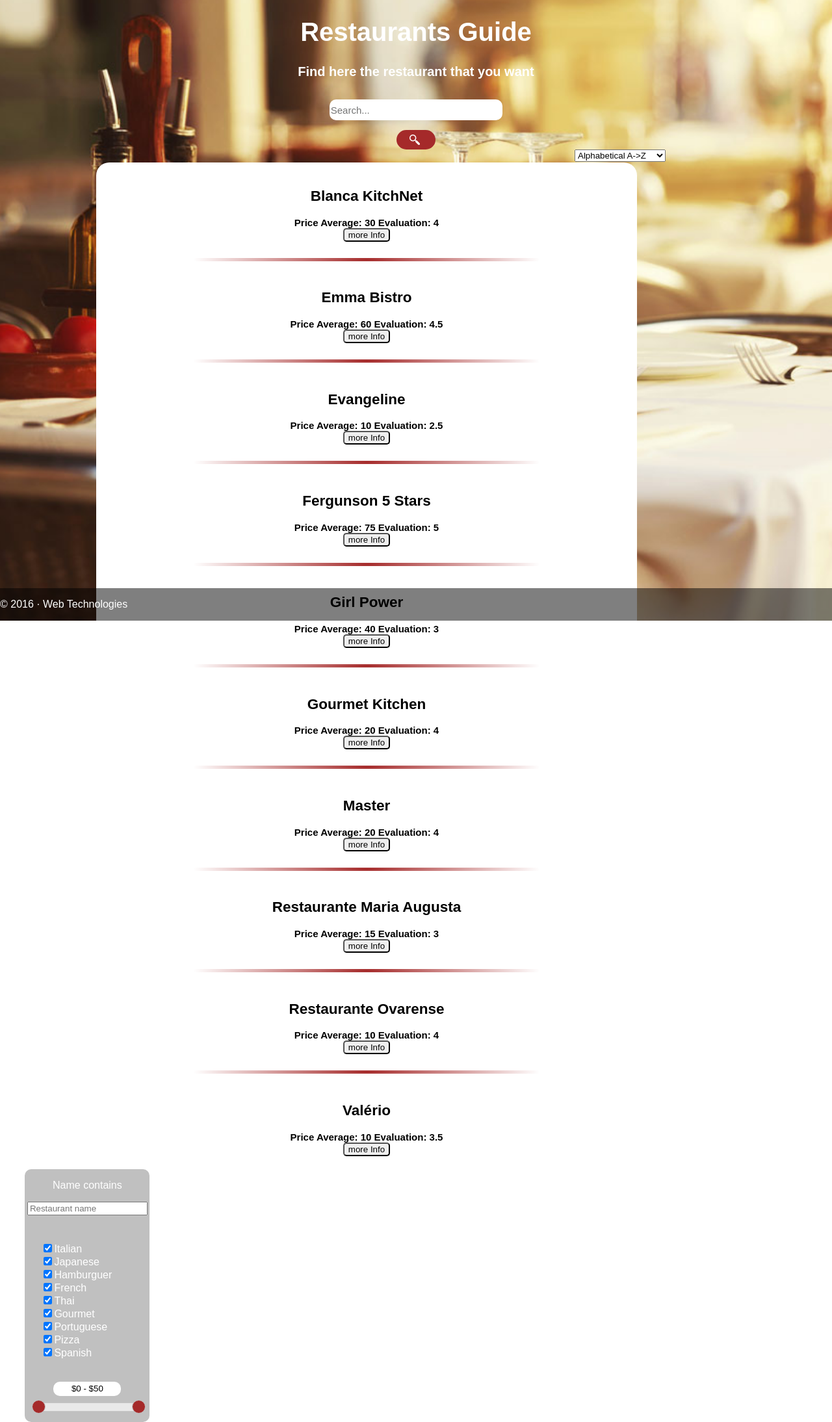
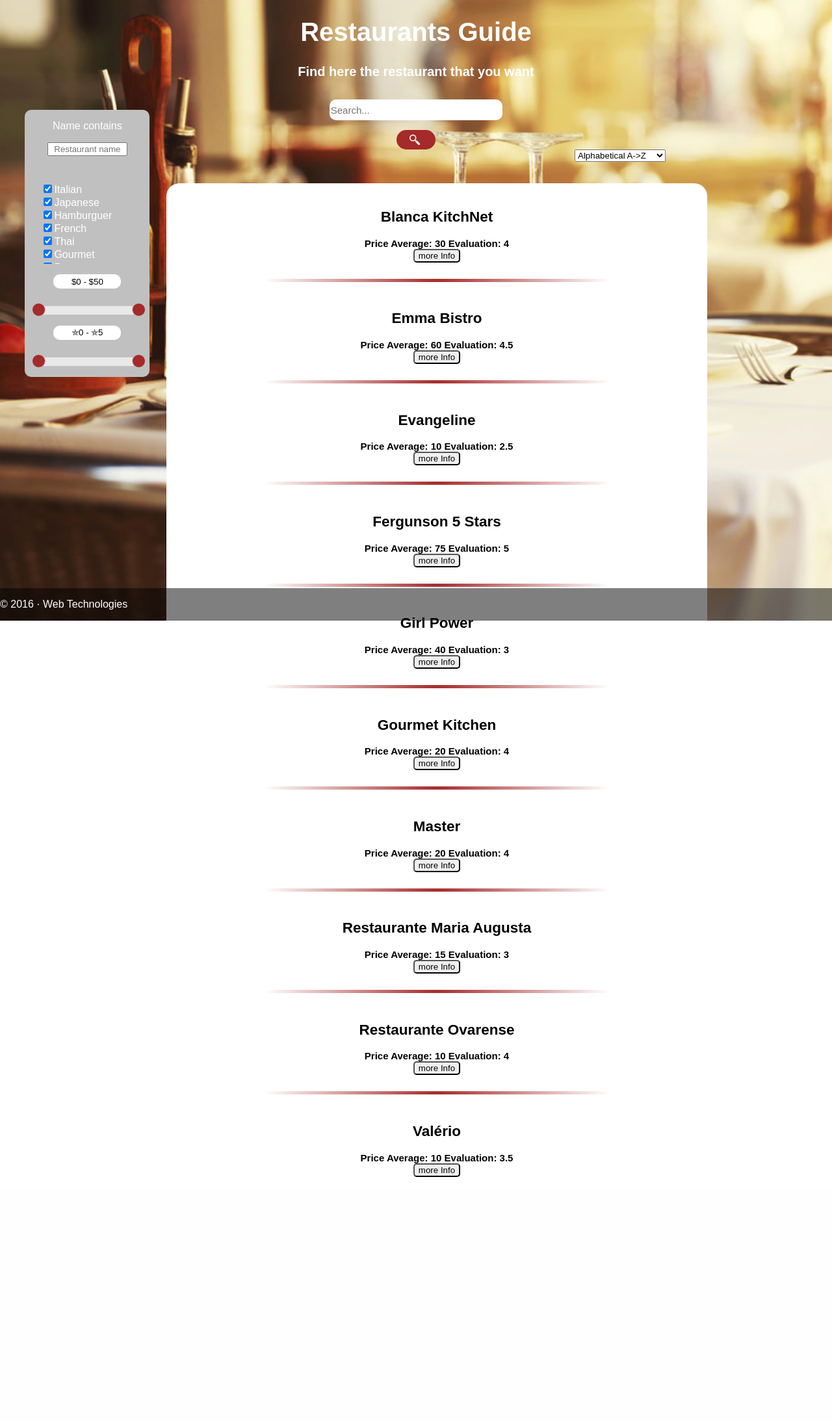
Before and after one commit to saracouto1318/LTW, a PHP site: page /initial.php in a window 1280 px wide. Shown: the part 111-2299 px from the top of the page at 65% size. After the commit the page ends 1922 px from the top, so only its background shows below. Run offline with PHP 8.4, Linux system fonts and the light colour scheme; a user stored in the database is signed in; data comes from the database, SQL or seed files in the repository; some libraries are stand-ins or nearby versions.

Commit message:
bug in double slider

```diff
--- a/css/Style.css
+++ b/css/Style.css
@@ -218,6 +218,11 @@ footer p {
 	text-align: center;
 }
 
+#restaurantName{
+	width: 60%;
+	text-align: center;
+}
+
 .restaurantName{
 	margin: 40px 0px 0px 10px;
 	float: left;
@@ -230,7 +235,12 @@ footer p {
 }
 
 .categoryParameter{
-
+	overflow-y: scroll;
+	padding: 25px 25px 25px 25px;
+	/*display: table;*/
+	text-align: left;
+	margin-bottom: 10px;
+	height: 100px;
 }
 
 .avg{
@@ -340,6 +350,9 @@ footer p {
 	padding: 0;
 	margin-top: 20px;
 	margin-right: 300px;
+	position: absolute;
+	left: 20%;
+	top: 35%;
 }
 
 #restaurantsIndividuals li{
@@ -437,32 +450,30 @@ footer p {
 	min-height: 120px;
 	margin: auto;
 	text-align: center;
-	position: relative;
+	position:fixed;
 	display: block;
 	left: 3%;
+	top: 35%;
 	min-width: 15%;
 }
 
-#categories{
-	padding: 25px 0px 25px 25px;
-	display: table;
-	text-align: left;
-	margin-bottom: 10px;
-}
-
-#amount{
+.amount{
 	border-radius: 10px;
 	border: none;
 	height: 20px;
 	width: 100px;
-	margin: 0px 40px 10px 40px;
+	margin: 0 40px 10px 40px;
 	text-align: center;
 }
 
 #priceHandle{
 	background-color: #A52A2A;
 	border-radius: 20px 20px 20px 20px;
+}
 
+#evalHandle{
+	background-color: #A52A2A;
+	border-radius: 20px 20px 20px 20px;
 }
 
 #secondSliderHandle{
@@ -520,12 +531,6 @@ footer p {
 	border-color: #00AAFF;
 }
 
-.ui-slider-handle {
-	text-align: center;
-	border-radius: 48px;
-	background-color: #000;
-}
-
 .picture{
 	border-radius: 50%;
 	margin-top: 10px;
--- a/js/data.js
+++ b/js/data.js
@@ -121,12 +121,29 @@ function createSliders() {
         max: 50,
         values: [0, 50],
         slide: function(event, ui) {
-            $("#amount").val("$" + ui.values[0] + " - $" + ui.values[1]);
+            $("#priceAmount").val("$" + ui.values[0] + " - $" + ui.values[1]);
+            values = ui;
             getRestaurants();
         }
     });
-    $("#amount").val("$" + $("#priceRange").slider("values", 0) +
+    $("#priceAmount").val("$" + $("#priceRange").slider("values", 0) +
         " - $" + $("#priceRange").slider("values", 1));
+
+
+    $("#evalRange").slider({
+        range: true,
+        min: 0,
+        max: 5,
+        values: [0, 5],
+        slide: function(event, ui) {
+            $("#evalAmount").val(String.fromCharCode(9956) + ui.values[0] + " - " + String.fromCharCode(9956) + ui.values[1]);
+            $("#evalRange").attr("values", ui);
+            console.log($("#evalRange").slider("values"));
+            getRestaurants();
+        }
+    });
+    $("#evalAmount").val(String.fromCharCode(9956) + $("#evalRange").slider("values", 0) +
+        " - " + String.fromCharCode(9956) + $("#evalRange").slider("values", 1));
 
     $("span").attr("id", "secondSliderHandle");
 }
--- a/js/restaurantQueries.js
+++ b/js/restaurantQueries.js
@@ -1,11 +1,12 @@
 /**
  *  Methods and queries related to restaurant searching
  */
-function getRestaurants() {
+function getRestaurants(){
     var query = " SELECT * FROM (SELECT DISTINCT name, evaluation, priceAVG FROM restaurant JOIN restaurantCategory USING(email) JOIN category USING (idCategory)";
     var cat = getCategories();
     var price = getPriceRange();
     var name = getName();
+    var evaluation = getEvalRange();
     var started = false;
     if (cat) {
         query += " EXCEPT SELECT name, evaluation, priceAVG FROM restaurant JOIN restaurantCategory USING(email) JOIN category USING (idCategory) WHERE category IN (";
@@ -25,6 +26,14 @@ function getRestaurants() {
         }
         query += name;
     }
+    if(evaluation){
+        if (started) {
+            query += " AND ";
+        } else {
+            query += " WHERE ";
+        }
+        query += evaluation;
+    }
 
     query += getSorting();
     console.log(query);
@@ -35,7 +44,7 @@ function getRestaurants() {
     $.getJSON("databaseRequests/restaurants.php", parameters, displayRestaurants);
 }
 
-function getName() {
+function getName(){
     var name = $("#restaurantName")[0].value;
     var string = "";
     if (name) {
@@ -44,7 +53,7 @@ function getName() {
     return string;
 }
 
-function getCategories() {
+function getCategories(){
     var categories = $("#categories").children("input");
     var chosen = false;
     var string = "";
@@ -61,7 +70,7 @@ function getCategories() {
     return string;
 }
 
-function getPriceRange() {
+function getPriceRange(){
     var slider = $("#priceRange");
     var min = slider.slider("option", "min");
     var max = slider.slider("option", "max");
@@ -82,12 +91,34 @@ function getPriceRange() {
     return string;
 }
 
-function getSorting() {
+function getEvalRange(){
+    var slider = $("#evalRange");
+    var min = slider.slider("option", "min");
+    var max = slider.slider("option", "max");
+    var values = slider.slider("values");
+    console.log(values);
+    var used = false;
+    var string = "";
+    if (min !== values[0]) {
+        string += " evaluation > " + values[0];
+        used = true;
+    }
+    if (max !== values[1]) {
+        if (used) {
+            string += " AND evaluation <= " + values[1];
+        } else {
+            string += " evaluation <= " + values[1];
+        }
+    }
+    return string;
+}
+
+function getSorting(){
     var sort = $("#order")[0].value;
     return " ORDER BY " + sort;
 }
 
-function displayRestaurants(data) {
+function displayRestaurants(data){
     var parent = $("#restaurantsIndividuals");
     parent.empty();
     for (var i = 0; i < data.length; i++) {
@@ -104,17 +135,17 @@ function displayRestaurants(data) {
 
 }
 
-function showCategories() {
+function showCategories(){
     $.getJSON("databaseRequests/restaurants.php", {
         "function": "getAllCategories"
     }, showCategory);
 }
 
-function showCategory(data) {
+function showCategory(data){
     var categories = $("#categories");
 
     for (var category in data) {
-        var option = "<input type=\"checkbox\" name=\"" + data[category].category + "\" onclick=\"getRestaurants()\" checked=\"true\">" + data[category].category + "<br>";
+        var option = "<input type=\"checkbox\" name=\"" + data[category].category + "\" onclick=\"getRestaurants()\" checked=\"true\"/>" + data[category].category + "<br>";
         //var option = "<option value=\"" + data[category].category + "\">" + data[category].category + "</option>";
         categories.append(option);
     }
--- a/templates/restaurants.php
+++ b/templates/restaurants.php
@@ -15,15 +15,19 @@
 	<div class="parameters">
 		<p>Name contains</p>
 		<p><input id="restaurantName" type="text" name="name" placeholder="Restaurant name" oninput="getRestaurants()">
-		</p>
+		</p><p>
 			<div id="categories" class="categoryParameter"></div>
-		<input type="text" readonly="true" id="amount">
+		</p><p>
+			<input type="text" readonly="true" id="priceAmount" class="amount">
 			<div id="priceRange" class="doubleSlider">
 				<div id="priceHandle" class="ui-slider-handle"></div>
 			</div>
+		</p><p>
+			<input type="text" readonly="true" id="evalAmount" class="amount">
 			<div id="evalRange" class="doubleSlider">
 				<div id="evalHandle" class="ui-slider-handle"></div>
 			</div>
+		</p>
 		<p></p>
 	</div>
 	<script>
```
Lines whose indentation alone changed are shown as unchanged.
